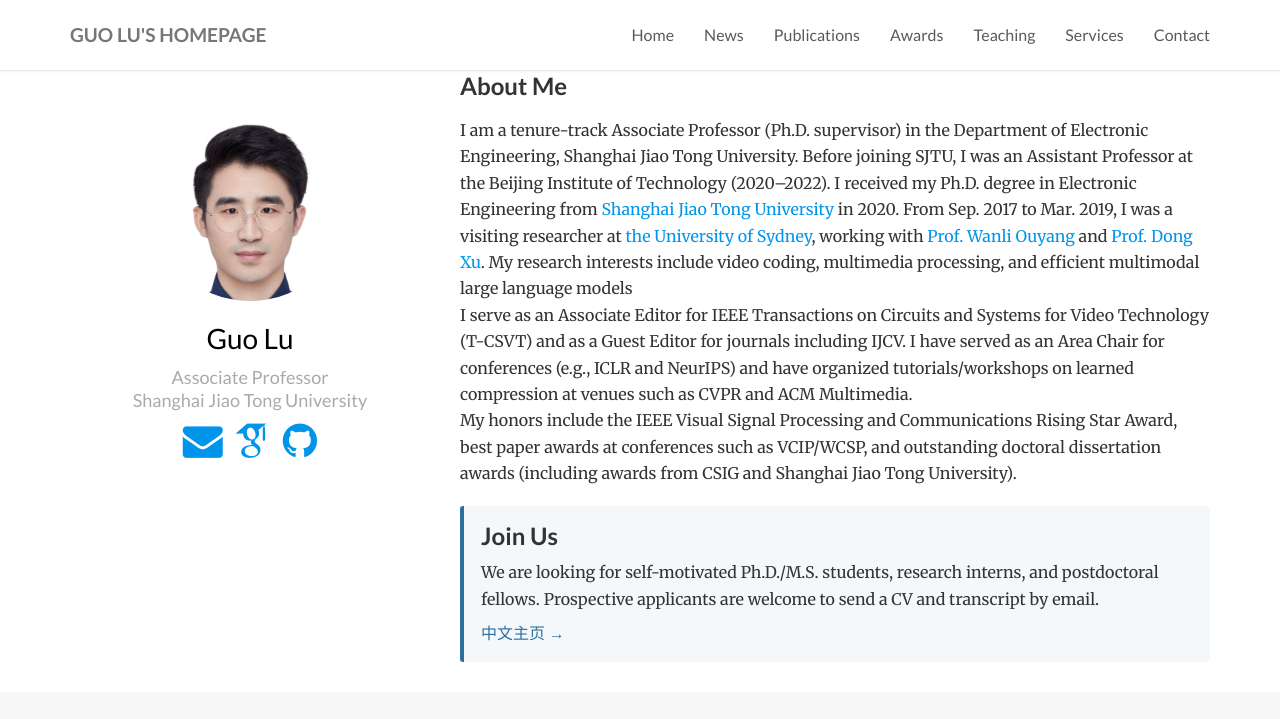
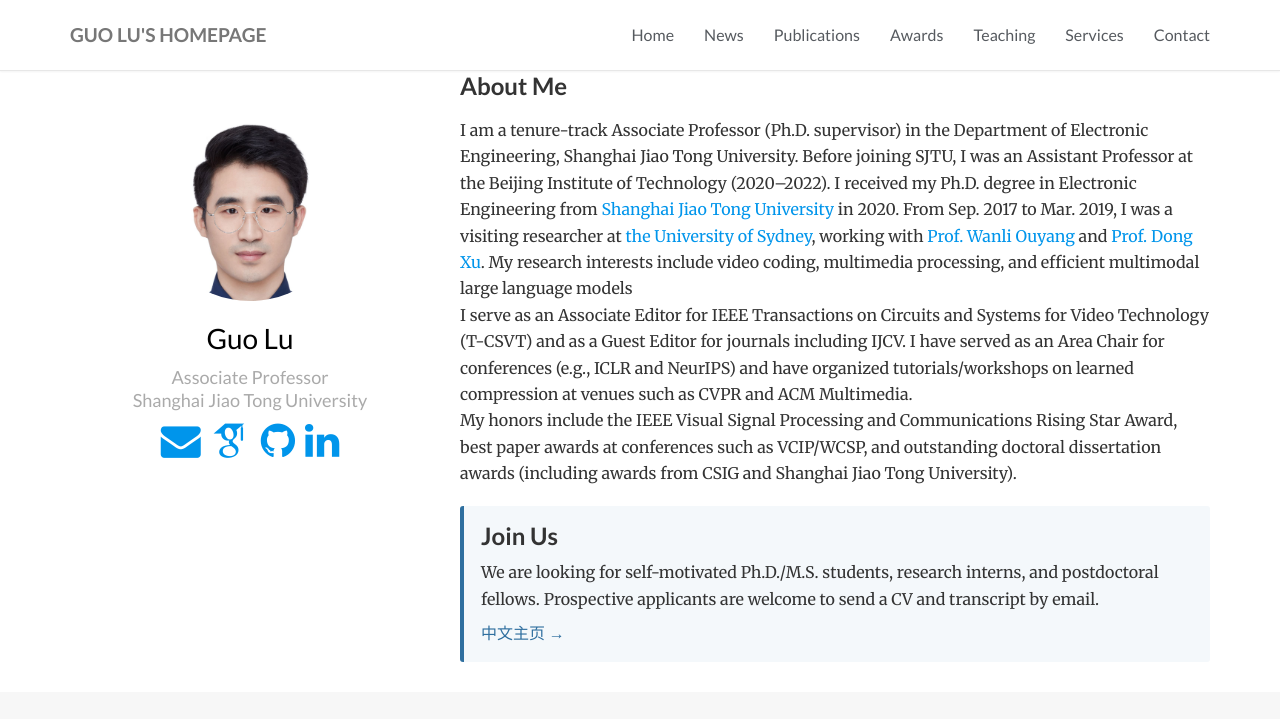
Before and after one commit to GuoLusjtu/guoluhomepage, a plain HTML site: page index.html in a window 1280 px wide. Shown: the top 719 px of the page. Drawn offline with nearby package versions, Linux system fonts and the light colour scheme; a web font is replaced by a local one.

Commit message:
feat: update SEO title and add LinkedIn

```diff
--- a/index.html
+++ b/index.html
@@ -98,7 +98,7 @@
     <link rel="shortcut icon" href="https://guolusjtu.github.io/guoluhomepage/img/favicon.ico" type="image/x-icon">
     <link rel="canonical" href="https://guolusjtu.github.io/guoluhomepage/">
 
-    <title>GUO LU&#39;s Homepage</title>
+    <title>Guo Lu (鲁国) | SJTU | Video Coding &amp; Generative AI</title>
 
 </head>
 
@@ -196,6 +196,14 @@
                                 <a href="https://github.com/GuoLusjtu?tab=repositories">
 
                                     <i class="fa fa-github big-icon" aria-hidden="true"></i>
+
+                                </a>
+                            </li>
+
+                            <li>
+                                <a href="https://www.linkedin.com/in/guo-lu-118a6592/" aria-label="LinkedIn">
+
+                                    <i class="fa fa-linkedin big-icon" aria-hidden="true"></i>
 
                                 </a>
                             </li>
```
